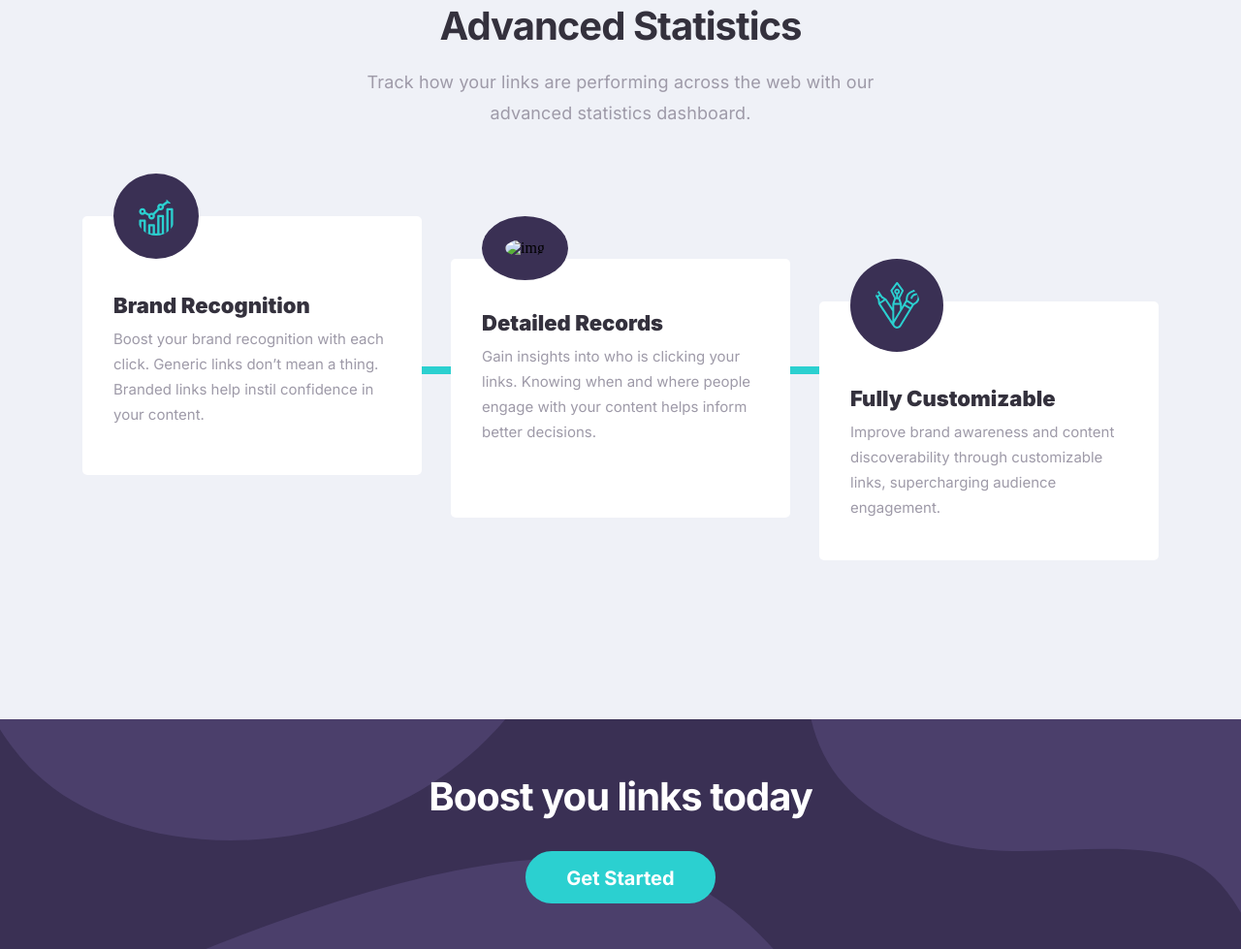
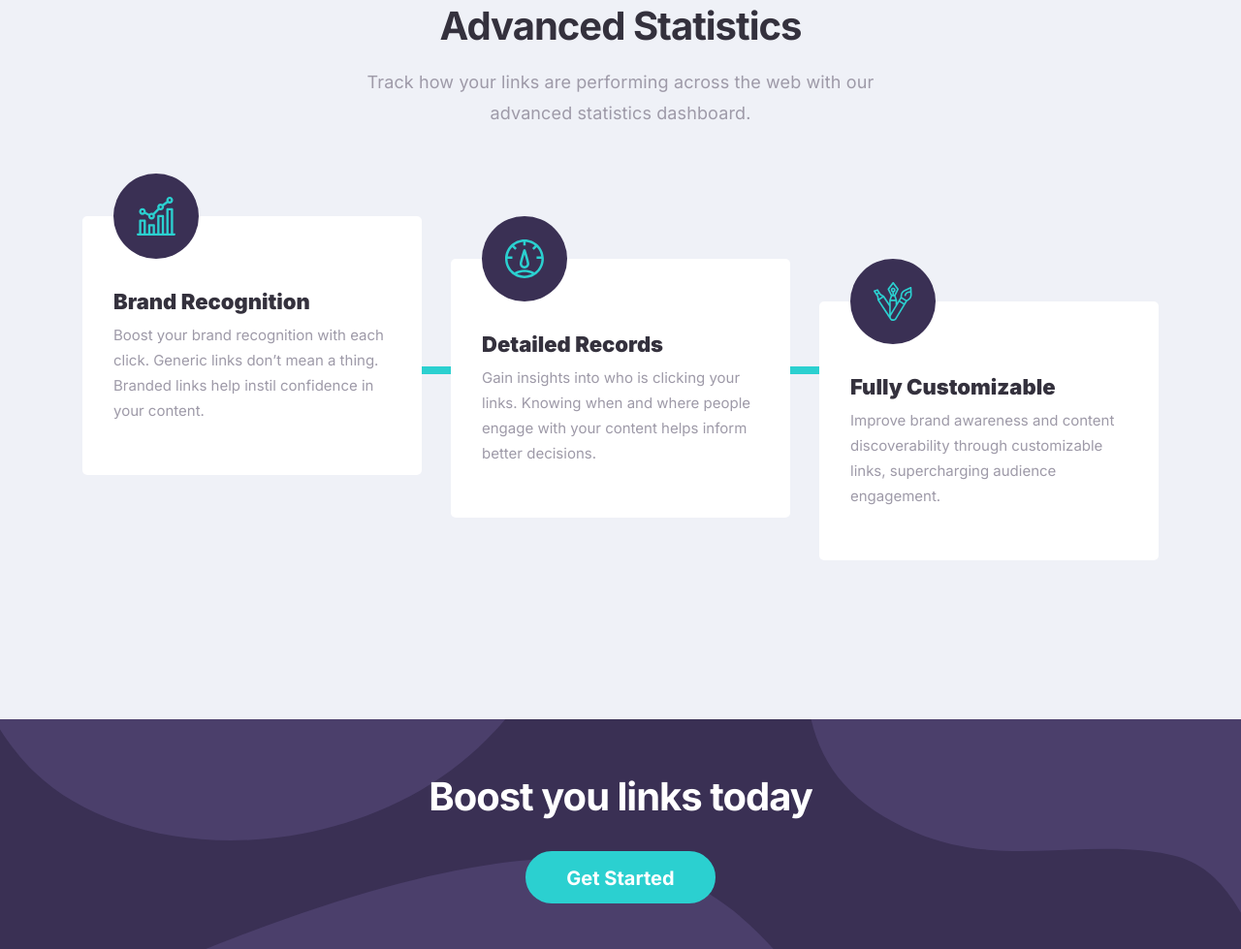
Before and after one commit to shadowrappro/shortly, a plain HTML site: page index.html in a window 1280 px wide. Shown: the part 1156-2135 px from the top of the page at 97% size. Drawn offline with Linux system fonts and the light colour scheme.

Commit message:
add img, remove img and add cards img div

```diff
--- a/css/style.css
+++ b/css/style.css
@@ -345,13 +345,26 @@ body {
     top: -51px;
 }
 
-.card-img {
+
+.image-container {
+    width: 88px;
+    height: 88px;
+    background-color: #3A3054;
+    aspect-ratio: 1/1;
+    border-radius: 50%;
+    overflow: hidden;
+    display: flex;
+    align-items: center;
+    justify-content: center;
     left: 32px;
-    padding: 24px;
-    border-radius: 50%;
-    background-color: #3A3054;
+    top: -44px;
     position: relative;
-    top: -44px;
+}
+
+.image-container img {
+    width: 40px;
+    height: 40px;
+    object-fit: cover;
 }
 
 /* CTA section */
@@ -534,7 +547,7 @@ body {
         left: 0;
     }
 
-    .card-img {
+    .image-container {
         left: 0;
     }
 }
@@ -904,7 +917,7 @@ body {
         left: 0;
     }
 
-    .card-img {
+    .image-container {
         left: 0;
     }
 
--- a/index.html
+++ b/index.html
@@ -103,8 +103,10 @@
                 <div class="cardd">
                     <ul class="card">
                         <li class="card-li">
-                            <img
-                            class="card-img" src="./img/recognition-img.svg" alt="img">
+                            <div class="image-container">
+                                <img
+                                src="./img/recognition-img.svg" alt="img">
+                            </div>
 
                             <h4 class="card-title">
                                 Brand Recognition
@@ -116,9 +118,10 @@
                         </li>
 
                         <li class="card-li card-two">
-                            <img
-                            class="card-img"
-                            src="./img/detailed-img.svg" alt="img">
+                            <div class="image-container">
+                                <img
+                                src="./img/detailed-img.svg" alt="img">
+                            </div>
 
                             <h4 class="card-title">
                                 Detailed Records
@@ -130,7 +133,10 @@
                         </li>
 
                         <li class="card-li card-three">
-                            <img class="card-img" src="./img/fully-img.svg" alt="img">
+                            <div class="image-container">
+                                <img
+                                src="./img/fully-img.svg" alt="img">
+                            </div>
 
                             <h4 class="card-title">
                                 Fully Customizable
```
Also changed, not shown: img/detailed-img.svg (renamed from img/detailed-img(1).svg).
